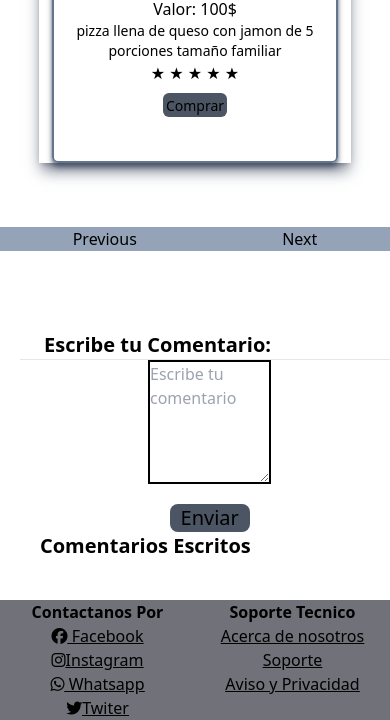
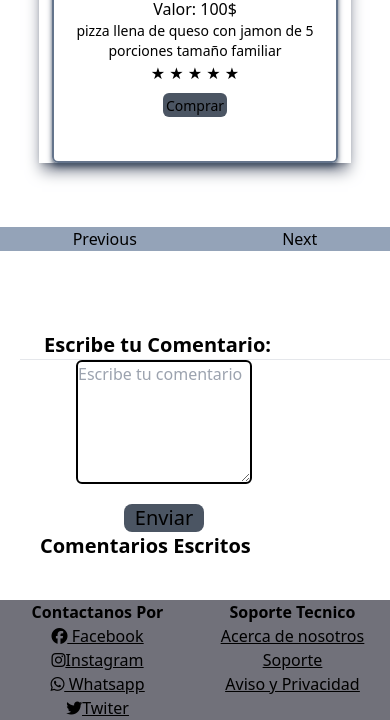
Before and after one commit to juanpabloct/Prueba-practica-tailwind-de-platzi, a plain HTML site: page index.html in a window 390 px wide. Shown: the part 833-1553 px from the top of the page. Drawn offline with nearby package versions, Linux system fonts and the light colour scheme.

Commit message:
Se hizo cambios al estar en modo celular

```diff
--- a/index.html
+++ b/index.html
@@ -43,8 +43,8 @@
     <section class="mb-4 ml-5">
       <h2 class="font-semibold text-xl ml-6">Escribe tu Comentario:</h2>
       <hr class="font-semibold text-black">
-      <div class="w-1/3 ml-32 flex flex-col items-center">
-        <textarea name="comentario"  id="comentario" cols="4" rows="5" name="comentario" class="w-full border-2 border-black focus:border-2 active:bg-blue-50 focus:ring-1 focus:ring-gray-600 focus:outline-none" placeholder="Escribe tu comentario"></textarea>
+      <div class=" ml-14 w-44 sm:ml-24 sm:w-56 md:ml-32 md:w-1/3 flex flex-col items-center">
+        <textarea name="comentario"  id="comentario" cols="4" rows="5" name="comentario" class="w-full border-2 border-black focus:border-2 active:bg-blue-50 focus:ring-1 focus:ring-gray-600 focus:outline-none rounded-md" placeholder="Escribe tu comentario"></textarea>
         <button class="bg-gray-600 w-20 sm:w-28 md:w-36 rounded-lg mt-5 text-xl tecla" onclick="añadirComentario()"> Enviar</button>
       </div>
       <div class="">
```
